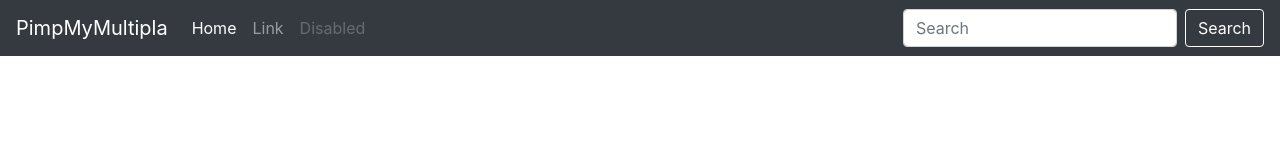
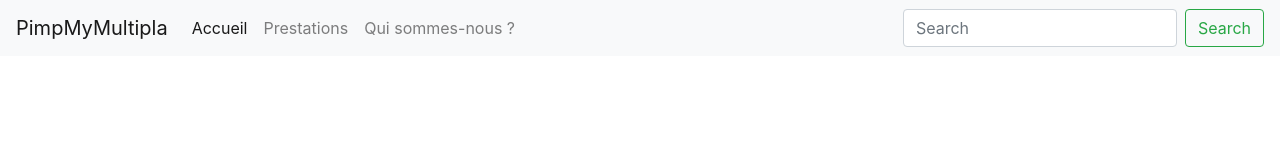
Before and after one commit to WinnieOurson/ProjetJS, a plain HTML site: page src/index.html in a window 1280 px wide. Drawn offline with nearby package versions, Linux system fonts and the light colour scheme.

Commit message:
Modifications HTML et ajout du fichier script

```diff
--- a/src/index.html
+++ b/src/index.html
@@ -5,9 +5,10 @@
     <title>Pimp my Multipla</title>
     <link rel="stylesheet" href="https://stackpath.bootstrapcdn.com/bootstrap/4.3.1/css/bootstrap.min.css" integrity="sha384-ggOyR0iXCbMQv3Xipma34MD+dH/1fQ784/j6cY/iJTQUOhcWr7x9JvoRxT2MZw1T" crossorigin="anonymous">
     <script src="jquery.js"></script>
+    <script src="leScript.js"></script>
 </head>
 <body>
-<nav class="navbar navbar-expand-lg navbar-dark bg-dark">
+<nav class="navbar navbar-expand-lg navbar-light bg-light">
     <a class="navbar-brand" href="#">PimpMyMultipla</a>
     <button class="navbar-toggler" type="button" data-toggle="collapse" data-target="#navbarSupportedContent" aria-controls="navbarSupportedContent" aria-expanded="false" aria-label="Toggle navigation">
         <span class="navbar-toggler-icon"></span>
@@ -16,18 +17,18 @@
     <div class="collapse navbar-collapse" id="navbarSupportedContent">
         <ul class="navbar-nav mr-auto">
             <li class="nav-item active">
-                <a class="nav-link" href="#">Home <span class="sr-only">(current)</span></a>
+                <a class="nav-link" href="#">Accueil <span class="sr-only">(current)</span></a>
             </li>
             <li class="nav-item">
-                <a class="nav-link" href="#">Link</a>
+                <a class="nav-link" href="#">Prestations</a>
             </li>
             <li class="nav-item">
-                <a class="nav-link disabled" href="#">Disabled</a>
+                <a class="nav-link" href="#">Qui sommes-nous ?</a>
             </li>
         </ul>
         <form class="form-inline my-2 my-lg-0">
             <input class="form-control mr-sm-2" type="search" placeholder="Search" aria-label="Search">
-            <button class="btn btn-outline-success my-2 my-sm-0" style="border-color: white; color: white" type="submit">Search</button>
+            <button id="search" class="btn btn-outline-success my-2 my-sm-0" type="submit">Search</button>
         </form>
     </div>
 </nav>
--- /dev/null
+++ b/src/leScript.js
@@ -0,0 +1,3 @@
+$(document).ready(function () {
+    console.log("start");
+});
```
